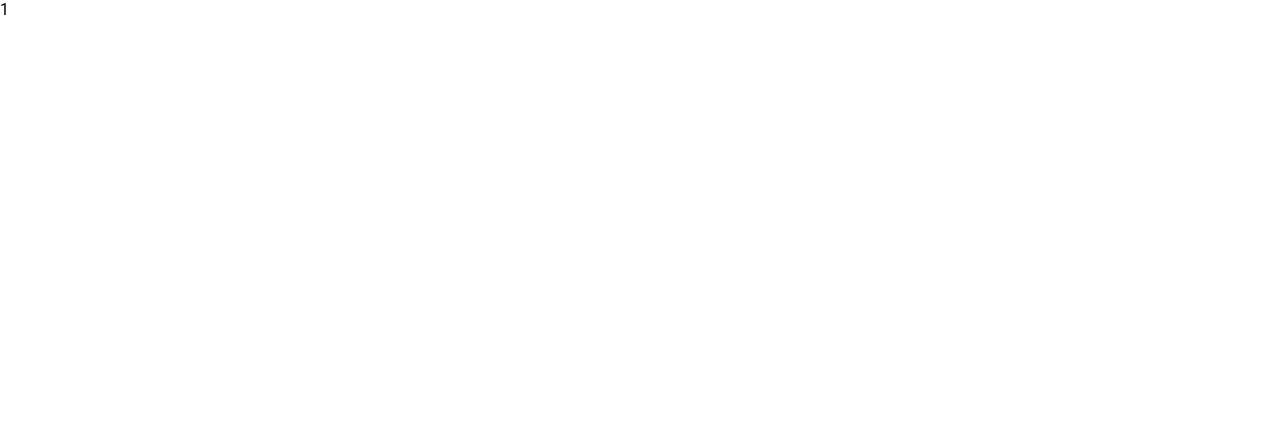
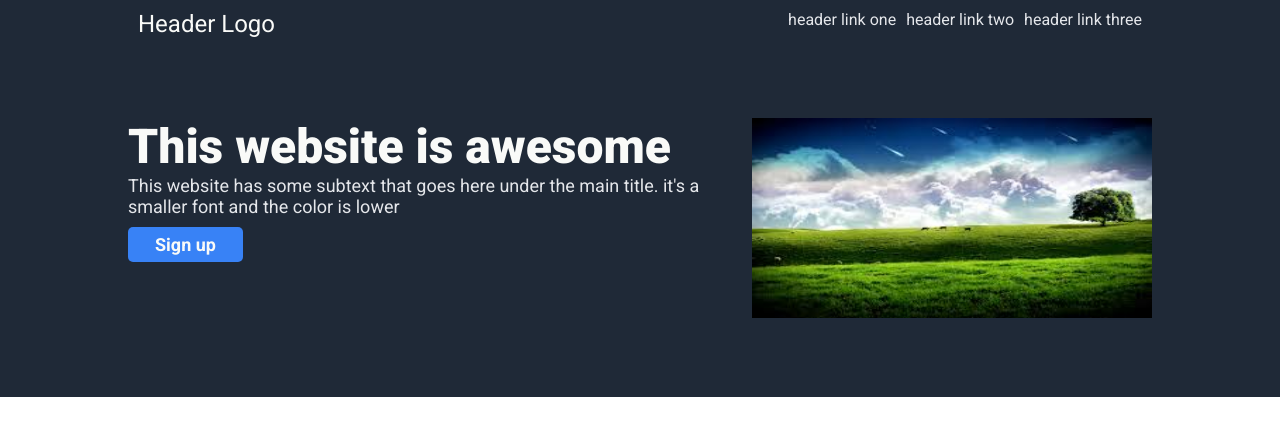
Before and after one commit to solttan/PROJECT1-LANDING-PAGE, a plain HTML site: page index.html in a window 1280 px wide. Drawn offline with Linux system fonts and the light colour scheme.

Commit message:
modified:   index.html fix image path problem

```diff
--- a/index.html
+++ b/index.html
@@ -1,13 +1,48 @@
 <!DOCTYPE html>
 <html lang="en">
+
 <head>
     <meta charset="UTF-8">
     <meta http-equiv="X-UA-Compatible" content="IE=edge">
     <meta name="viewport" content="width=device-width, initial-scale=1.0">
     <title>LANDING-PAGE</title>
     <link rel="stylesheet" href="style.css">
+    <link rel="preconnect" href="https://fonts.googleapis.com">
+    <link rel="preconnect" href="https://fonts.gstatic.com" crossorigin>
+    <link
+        href="https://fonts.googleapis.com/css2?family=Roboto:ital,wght@0,100;0,300;0,400;0,500;0,700;0,900;1,100;1,300;1,400;1,500;1,700;1,900&display=swap"
+        rel="stylesheet">
 </head>
+
 <body>
-    1
+    <div class="page">
+        <div class="hero-section">
+            <div class="hero-box">
+                <div class="nav-bar">
+                    <div class="logo">Header Logo</div>
+                    <div class="links">
+                        <ul>
+                            <li><a href="">header link one</a></li>
+                            <li><a href="">header link two</a></li>
+                            <li><a href="">header link three</a></li>
+                        </ul>
+                    </div>
+                </div>
+                <div class="hero-text-img">
+                    <div class="hero-text">
+                        <div class="hero-head-text">This website is awesome</div>
+                        <div class="hero-small-text">This website has some subtext that goes here under the main title. it's a smaller font and the color is lower</div>
+                        <button>Sign up</button>
+                    </div>
+                    <div class="hero-img"><img src="./img/images.jpeg" alt="this is ap placeholder for an image"></div>
+                </div>
+            </div>
+        </div>
+        <div class="1-2"></div>
+        <div class="1-3"></div>
+        <div class="1-4"></div>
+        <div class="1-5"></div>
+    </div>
 </body>
+
 </html>
```
